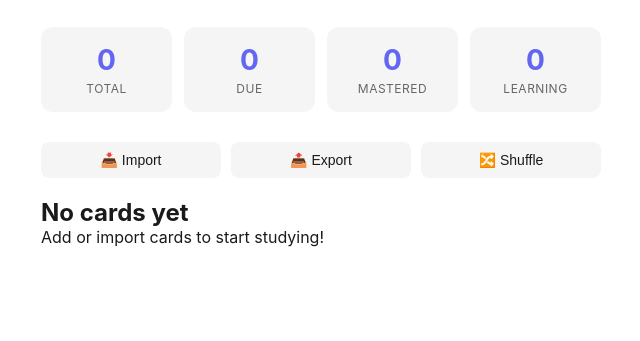
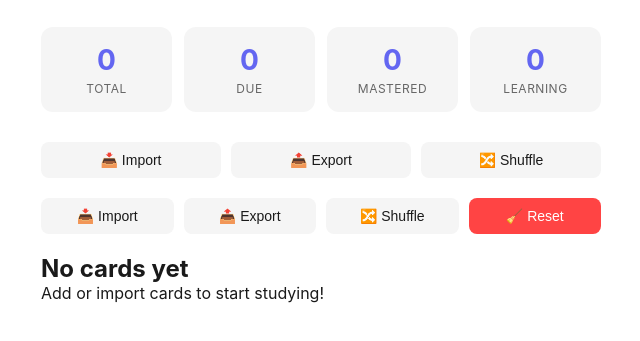
Before and after one commit to Jinhngong/unifiedmemory-flashcards, a plain HTML site: page public/index.html in a window 1280 px wide. Shown: the part 105-446 px from the top of the page, without its empty margins (319-959 px from the left). Drawn offline with Linux system fonts and the light colour scheme.

Commit message:
Update index.html

```diff
--- a/public/index.html
+++ b/public/index.html
@@ -305,6 +305,13 @@
       <button class="secondary-btn" id="shuffleBtn">🔀 Shuffle</button>
     </div>
 
+    <div class="action-bar">
+      <button class="secondary-btn" id="importBtn">📥 Import</button>
+      <button class="secondary-btn" id="exportBtn">📤 Export</button>
+      <button class="secondary-btn" id="shuffleBtn">🔀 Shuffle</button>
+      <button class="secondary-btn" id="resetBtn" style="background:#f44;color:white;">🧹 Reset</button>
+    </div>
+
     <div id="alertContainer"></div>
     <div id="studyArea"></div>
   </div>
```
